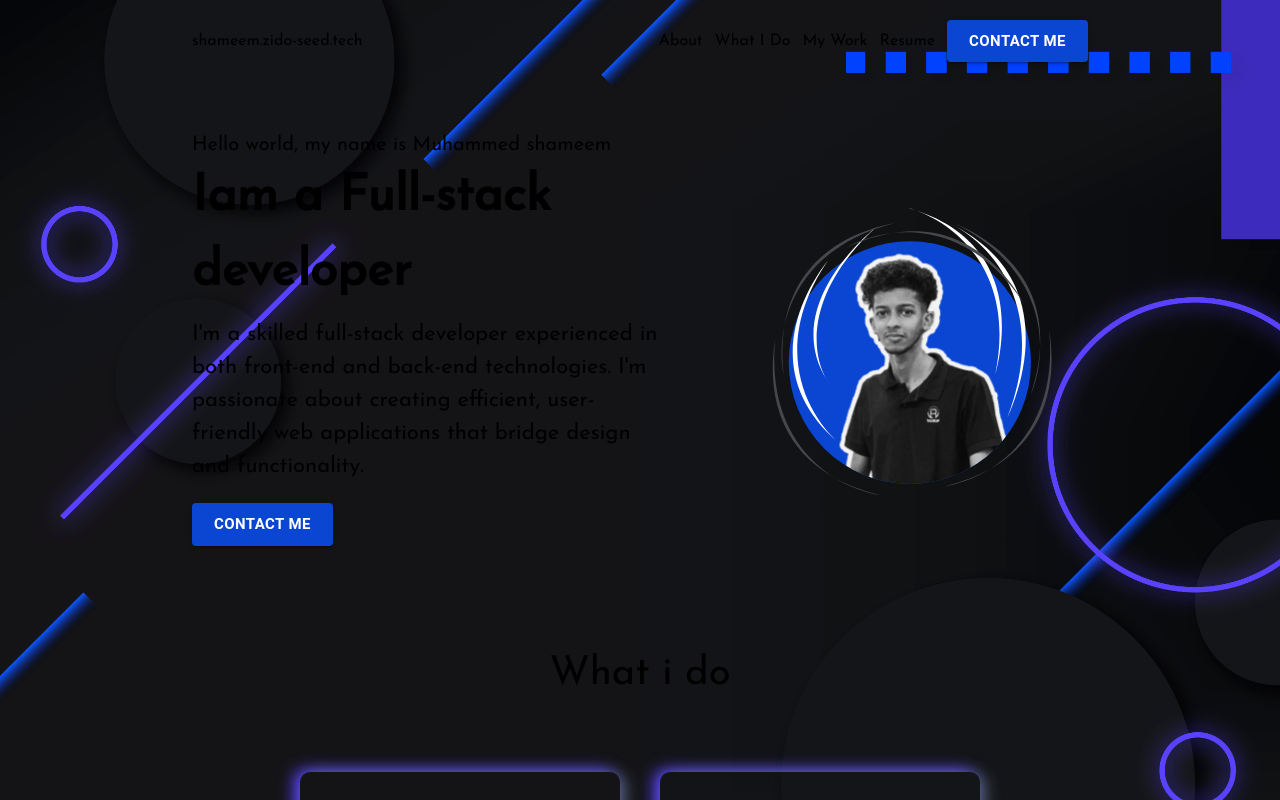
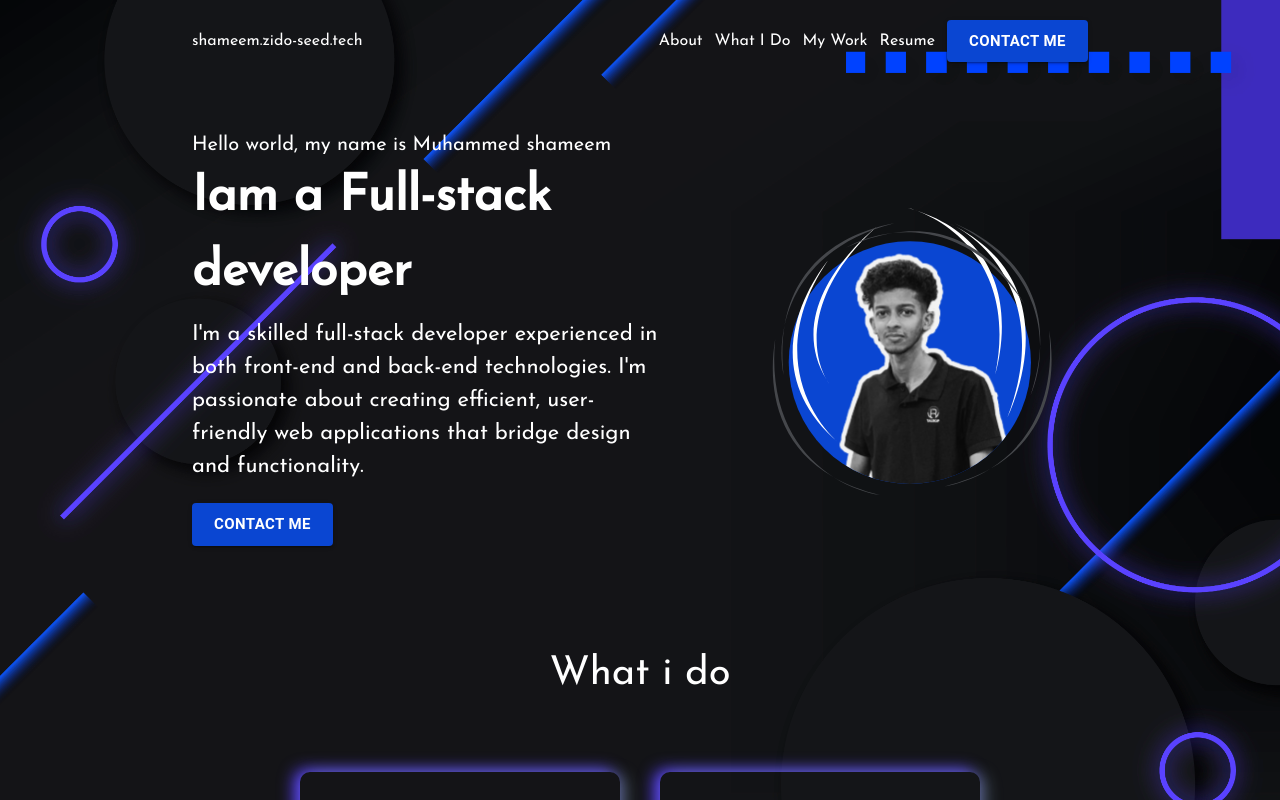
Before and after one commit to shameem-0077/portfolio-website-nextjs, a Next.js app: page / in a window 1280 px wide. Shown: the top 800 px of the page. Built offline with nearby package versions, Linux system fonts and the light colour scheme.

Commit message:
change: change font color
Changes to be committed:
	modified:   src/app/page.js

```diff
--- a/src/app/page.js
+++ b/src/app/page.js
@@ -84,7 +84,7 @@ export default function Home() {
   return (
     <section
       id="main-container"
-      className="bg-[url('../assets/images/galaxy-night-view.jpg')] bg-repeat-y bg-contain font-sans"
+      className="bg-[url('../assets/images/galaxy-night-view.jpg')] bg-repeat-y bg-contain font-sans text-white"
     >
       <section id="header" className="max-sm:hidden">
         <div className="wrapper py-5">
```
